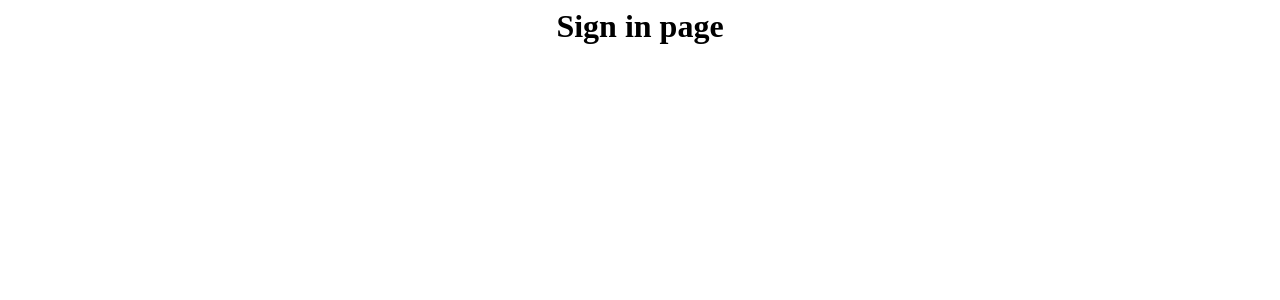
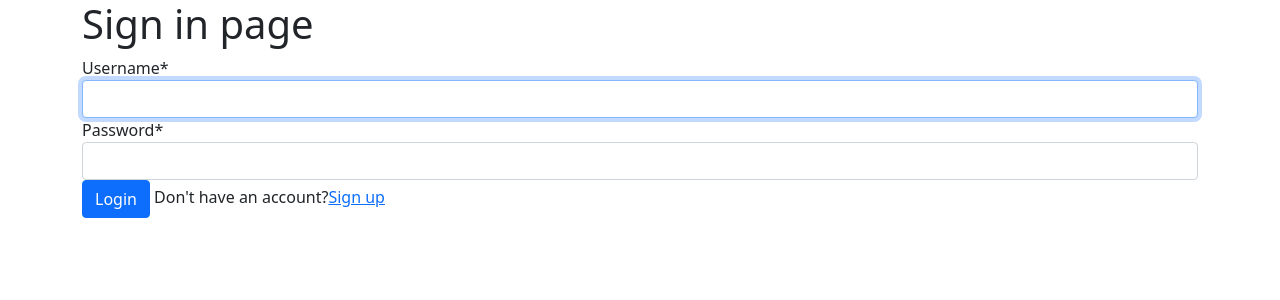
Before and after one commit to jol79/Nessues, a Django app: page /login/ in a window 1280 px wide. Shown: the top 300 px of the page. Run offline with Django 3.2, Linux system fonts and the light colour scheme; some libraries are stand-ins or nearby versions.

Commit message:
close #2

```diff
--- a/nessues/nessues/settings.py
+++ b/nessues/nessues/settings.py
@@ -124,3 +124,5 @@ USE_TZ = True
 STATIC_URL = '/static/'
 
 CRISPY_TEMPLATE_PACK = 'bootstrap4'
+
+LOGIN_REDIRECT_URL = 'home'
--- a/nessues/nessues/urls.py
+++ b/nessues/nessues/urls.py
@@ -17,12 +17,13 @@ from django.contrib import admin
 from django.urls import path
 
 import nessues_app.views as views
-from nessues_app_users.views import register_view, login_view
 import nessues_app_users.views as users_views
+import django.contrib.auth.views as auth_views
 
 urlpatterns = [
     path('', views.home_view, name='home'),
-    path('login/', users_views.login_view, name='login'),
+    path('login/', auth_views.LoginView.as_view(template_name='nessues_app_users/login.html'), name='login'),
+    path('logout/', auth_views.LogoutView.as_view(template_name='nessues_app_users/logout.html'), name='logout'),
     path('register/', users_views.register_view, name='register'),
     path('admin/', admin.site.urls),
 ]
--- a/nessues/nessues_app_users/views.py
+++ b/nessues/nessues_app_users/views.py
@@ -10,11 +10,7 @@ def register_view(request):
             form.save()
             username = form.cleaned_data.get('username')
             messages.success(request, f'Account successfully created for {username}')
-            return redirect('home') # redirect to the home page
-        # messages.error(request, )
+            return redirect('login')
     else:
         form = UserRegisterForm()
     return render(request, 'nessues_app_users/register.html', {'form': form})
-
-def login_view(request):
-    return render(request, 'nessues_app_users/login.html')
--- a/nessues/templates/base.html
+++ b/nessues/templates/base.html
@@ -6,6 +6,7 @@
     <meta name="viewport" content="width=device-width, initial-scale=1.0">
 
     <link href="https://cdn.jsdelivr.net/npm/bootstrap@5.0.0-beta3/dist/css/bootstrap.min.css" rel="stylesheet" integrity="sha384-eOJMYsd53ii+scO/bJGFsiCZc+5NDVN2yr8+0RDqr0Ql0h+rP48ckxlpbzKgwra6" crossorigin="anonymous">
+    <link rel="stylesheet" href="{% static 'css/style.css' %}">
 
     {% if title %}
         <title>Nessues - {{ title }}</title>
--- a/nessues/templates/nessues_app/home.html
+++ b/nessues/templates/nessues_app/home.html
@@ -2,4 +2,7 @@
 
 {% block content %}
     <h1>Home page</h1>
+    {% if user.is_authenticated %}
+        <p>Your are logged in as {{ user.username }}</p>
+    {% endif %}
 {% endblock content %}
--- a/nessues/templates/nessues_app_users/login.html
+++ b/nessues/templates/nessues_app_users/login.html
@@ -1 +1,12 @@
-<h1 style="text-align: center;">Sign in page</h1>
+{% extends "base.html" %}
+{% load crispy_forms_tags %}
+
+{% block content %}
+    <h1>Sign in page</h1>
+    <form method="POST">
+        {% csrf_token %}
+        {{ form|crispy }}
+        <button class="btn btn-primary" type="submit">Login</button>
+        Don't have an account?<a href="{% url 'register' %}">Sign up</a>
+    </form>
+{% endblock content %}
--- a/nessues/templates/nessues_app_users/register.html
+++ b/nessues/templates/nessues_app_users/register.html
@@ -7,5 +7,6 @@
         {% csrf_token %}
         {{ form|crispy }}
         <button class="btn btn-primary" type="submit">Sign up</button>
+        Already have an account?<a href="{% url 'login' %}">Login</a>
     </form>
 {% endblock content %}
```
Also changed, not shown: nessues/db.sqlite3, nessues/templates/nessues_app_users/logout.html (added).
